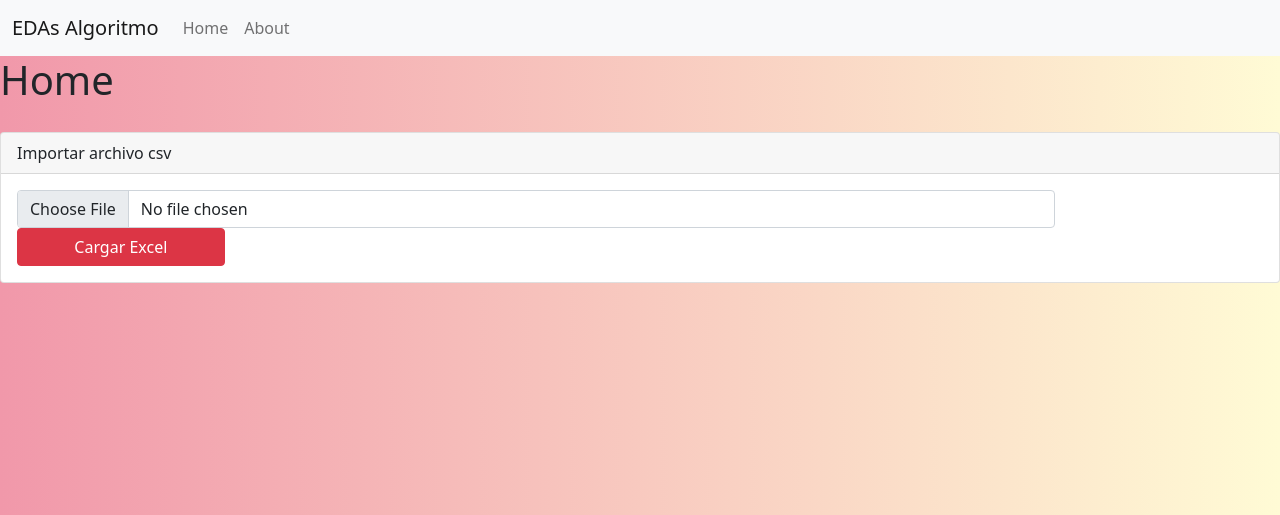
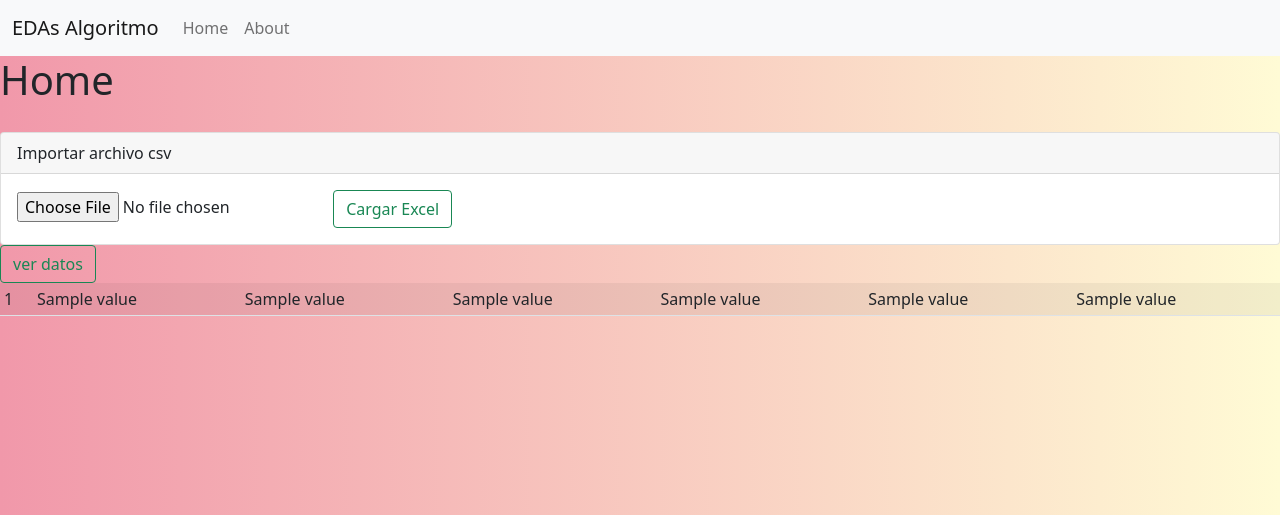
Before and after one commit to darkclassiccarlos/MINERIA, a Flask app: template src/templates/home.html in a window 1280 px wide. Shown: the top 515 px of the page. Run offline with Flask 2, Linux system fonts and the light colour scheme; the template is opened without the code that fills it: most values are stand-ins (such as "Sample title", 1, 10 or a date in 2020); some libraries are stand-ins or nearby versions.

Commit message:
actualizacion

```diff
--- a/src/app.py
+++ b/src/app.py
@@ -1,36 +1,73 @@
+import pandas as pd
 from flask import Flask, render_template
 from flask.json import jsonify
 from flask import Response
 from users import users
+import os
+from flask import Flask, flash, request, redirect, url_for
+from werkzeug.utils import secure_filename
+from flask import send_from_directory
+
 
 ####
-#from flask_mysqldb import MySQL
-####
+#### VARIABLES PARA IDENTIFICAR EL ALMACENAMIENTO DEL ARCHIVO
+UPLOAD_FOLDER = '/Users/carlosbautista/Desktop/Maestría/Mineria de datos/ProyectEDAs/MINERIA/files'
+ALLOWED_EXTENSIONS = {'txt', 'csv'}
+
 app = Flask(__name__)
+app.config['UPLOAD_FOLDER'] = UPLOAD_FOLDER
 
-@app.route('/', methods=['GET'])
+def allowed_file(filename):
+    return '.' in filename and \
+           filename.rsplit('.', 1)[1].lower() in ALLOWED_EXTENSIONS
+
+@app.route('/upload', methods=['POST'])
+def upload_file():
+    if request.method == 'POST':
+        # comprueba si la solicitud de la peticion tiene el archivo
+        if 'file' not in request.files:
+            flash('No file part')
+            return redirect(request.url)
+        file = request.files['file']
+        # If the user does not select a file, the browser submits an
+        # empty file without a filename.
+        if file.filename == '':
+            flash('No selected file')
+            return redirect(request.url)
+        if file and allowed_file(file.filename):
+            filename = secure_filename(file.filename)
+            file.save(os.path.join(app.config['UPLOAD_FOLDER'], filename))
+            return redirect(url_for('download_file', name=filename))
+#     return '''
+#     <!doctype html>
+#     <title>Upload new File</title>
+#     <h1>Upload new File</h1>
+#     <form method=post enctype=multipart/form-data>
+#       <input type=file name=file>
+#       <input type=submit value=Upload>
+#     </form>
+#     '''
+@app.route('/uploads/<name>')
+def download_file(name):
+    return send_from_directory(app.config["UPLOAD_FOLDER"], name)
+
+@app.route('/', methods=['GET', 'POST'])
 def home():
     return render_template('home.html')
+
+@app.route('/readcsv', methods=['GET'])
+def read():
+    filename = '/Users/carlosbautista/Desktop/Maestría/Mineria de datos/ProyectEDAs/MINERIA/files/prueba.csv'
+
+    data = pd.read_csv(filename, header= None)
+    myData = data.values
+    print(myData)
+    return render_template('home.html', myData=myData)
 
 @app.route('/about', methods=['GET'])
 def about():
     return render_template('about.html')
 
-@app.route('/users')
-def userHandler():
-    return jsonify({"users": users})
-
-# @app.route('/add_contact')
-# def add_contact():
-#     return 'add contact'
-
-# @app.route('/edit')
-# def edit_contact():
-#     return 'edit contact'
-
-# @app.route('/delete')
-# def delete():
-#   return 'delete contact'
-
 if __name__ == '__main__':
     app.run(host="0.0.0.0", port=4000, debug = True)
+    app.config['SESSION_TYPE']='filesystem'
--- a/src/templates/home.html
+++ b/src/templates/home.html
@@ -9,29 +9,49 @@
         </div>
         <div class="card-body">
             <div class="row">
-               <form action="#" enctype = "multipart/form-data">
-                <div class="col-lg-10">
+               <form action="/upload" enctype = "multipart/form-data" method="POST">
+                <input type="file" name="file" accept=".csv,.xlsx,.xls">
+                <input type="submit" class="btn btn-outline-success" value="Cargar Excel">
+                <!-- <div class="col-lg-10">
                     <input type="file" id="txt_archivo" class="form-control" accept=".csv,.xlsx,.xls">
                 </div>
                 <div class="col-lg-2">
-                    <button class="btn btn-danger" style="width:100%" onclick="CargarExcel()"> Cargar Excel</button>
-                </div>
+                    <button type="button" class="btn btn-outline-success" style="width:100%" > Cargar Excel</button>
+                </div> -->
             </form>
             </div>
         </div>
       </div>
 </div>
+<div class="row">
+    <form action="/readcsv" enctype="multipart/form-data" method="GET">
+        <input type="submit" class="btn btn-outline-success" value="ver datos">
+        <table class="table table-striped table-sm">
+            <tbody>
+                {% for value in myData%}
+                <tr>
+                    <td>{{value[0]}}</td>
+                    <td>{{value[1]}}</td>
+                    <td>{{value[2]}}</td>
+                    <td>{{value[3]}}</td>
+                    <td>{{value[4]}}</td>
+                    <td>{{value[5]}}</td>
+                    <td>{{value[6]}}</td>
+                </tr>
+                {%endfor%}
+            </tbody>
+        </table>
+    </form>
+</div>
 {% endblock%}
     <!-- Optional JavaScript; choose one of the two! -->
-
-    <!-- Option 1: Bootstrap Bundle with Popper -->
+    <!-- Option 1: Bootstrap B undle with Popper -->
     <script src="https://cdn.jsdelivr.net/npm/bootstrap@5.1.3/dist/js/bootstrap.bundle.min.js"></script>
-
     <!-- Option 2: Separate Popper and Bootstrap JS -->
     <script src="https://cdn.jsdelivr.net/npm/@popperjs/core@2.10.2/dist/umd/popper.min.js" ></script>
     <script src="https://cdn.jsdelivr.net/npm/bootstrap@5.1.3/dist/js/bootstrap.min.js"></script>
     <script src="//cdn.jsdelivr.net/npm/sweetalert2@11"></script>
-
+    <script src="//ajax.googleapis.com/ajax/libs/jquery/1.9.1/jquery.min.js"></script>
 
 <script>
     $('input[type="file"]').on('change', function(){
@@ -55,13 +75,12 @@
         var file = $("#txt_archivo")[0].file[0];
         formData.append('archivoexcel', files);
         $.ajax({
-            url:'importar_excel_ajax.php',
+            url:'/',
             type:'post',
             data:formData,
             contentType:false,
             processData:false,
             success: function(resp){
-
             }
         });
         return false;
```
Also changed, not shown: src/importar_excel.py (+12 -0 lines), 1 other file.
